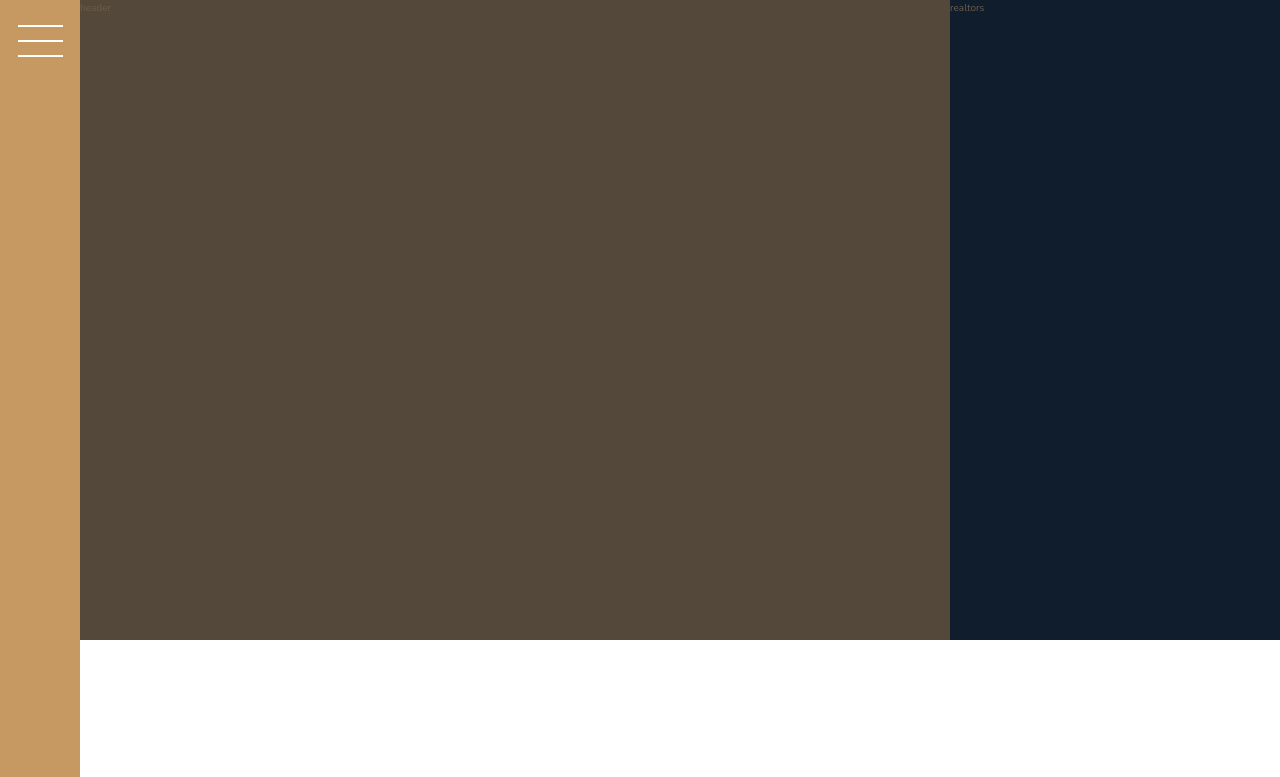
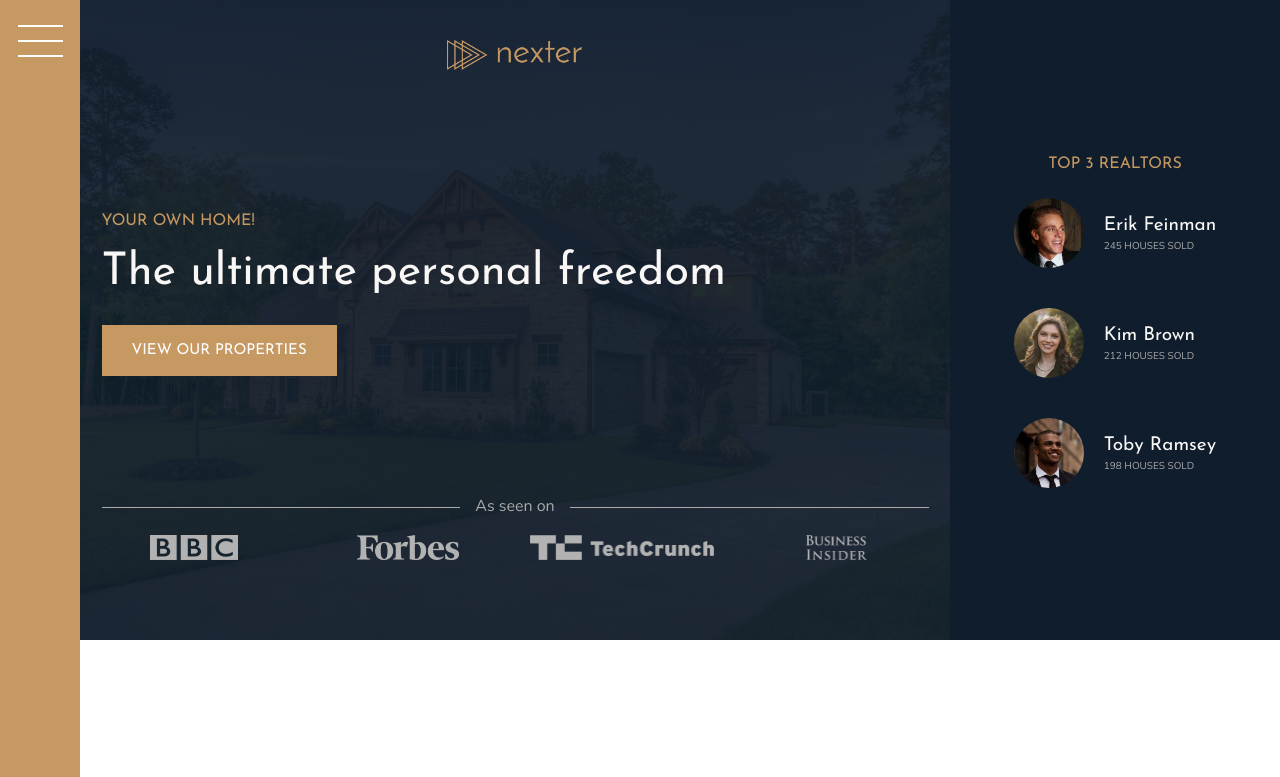
Before and after one commit to swiergoszp/nexter, a website: page index.html in a window 1280 px wide. Shown: the top 777 px of the page. Drawn offline with nearby package versions, Linux system fonts and the light colour scheme.

Commit message:
all sections complete

```diff
--- a/index.html
+++ b/index.html
@@ -17,11 +17,38 @@
       </div>
 
       <header class="header">
-        header
+        <img src="img/logo.png" alt="Nexter logo" class="header__logo">
+        <h3 class="heading-3">Your own home!</h3>
+        <h1 class="heading-1">The ultimate personal freedom</h1>
+        <button class="btn header__btn">View our properties</button>
+        <div class="header__seenon-text">As seen on</div>
+        <div class="header__seenon-logos">
+          <img src="img/logo-bbc.png" alt="BBC">
+          <img src="img/logo-forbes.png" alt="Forbes">
+          <img src="img/logo-techcrunch.png" alt="TechCrunch">
+          <img src="img/logo-bi.png" alt="BI">
+        </div>
       </header>
 
       <div class="realtors">
-        realtors
+        <h3 class="heading-3">Top 3 Realtors</h3>
+        <div class="realtors__list">
+          <img src="img/realtor-1.jpeg" alt="realtor 1" class="realtors__img">
+          <div class="realtors__details">
+            <h4 class="heading-4 heading-4--light">Erik Feinman</h4>
+            <p class="realtors__sold">245 houses sold</p>
+          </div>
+          <img src="img/realtor-2.jpeg" alt="realtor 2" class="realtors__img">
+          <div class="realtors__details">
+            <h4 class="heading-4 heading-4--light">Kim Brown</h4>
+            <p class="realtors__sold">212 houses sold</p>
+          </div>
+          <img src="img/realtor-3.jpeg" alt="realtor 3" class="realtors__img">
+          <div class="realtors__details">
+            <h4 class="heading-4 heading-4--light">Toby Ramsey</h4>
+            <p class="realtors__sold">198 houses sold</p>
+          </div>
+        </div>
       </div>
 
       <section class="features">
@@ -116,7 +143,7 @@
             <svg>
               <use xlink:href="img/sprite.svg#icon-expand"></use>
             </svg>
-            <p>325m<sup>2</sup></p>
+            <p>1070ft<sup>2</sup></p>
           </div>
           <div class="home__price">
             <svg>
@@ -149,7 +176,7 @@
             <svg>
               <use xlink:href="img/sprite.svg#icon-expand"></use>
             </svg>
-            <p>450m<sup>2</sup></p>
+            <p>1480ft<sup>2</sup></p>
           </div>
           <div class="home__price">
             <svg>
@@ -182,7 +209,7 @@
             <svg>
               <use xlink:href="img/sprite.svg#icon-expand"></use>
             </svg>
-            <p>250m<sup>2</sup></p>
+            <p>820ft<sup>2</sup></p>
           </div>
           <div class="home__price">
             <svg>
@@ -215,7 +242,7 @@
             <svg>
               <use xlink:href="img/sprite.svg#icon-expand"></use>
             </svg>
-            <p>480m<sup>2</sup></p>
+            <p>1575ft<sup>2</sup></p>
           </div>
           <div class="home__price">
             <svg>
@@ -248,7 +275,7 @@
             <svg>
               <use xlink:href="img/sprite.svg#icon-expand"></use>
             </svg>
-            <p>4230m<sup>2</sup></p>
+            <p>13880ft<sup>2</sup></p>
           </div>
           <div class="home__price">
             <svg>
@@ -281,7 +308,7 @@
             <svg>
               <use xlink:href="img/sprite.svg#icon-expand"></use>
             </svg>
-            <p>180m<sup>2</sup></p>
+            <p>591ft<sup>2</sup></p>
           </div>
           <div class="home__price">
             <svg>
--- a/sass/_gallery.scss
+++ b/sass/_gallery.scss
@@ -12,6 +12,12 @@
     height: 100%;
     object-fit: cover;
     display: block;
+    transition: transform .2s;
+  }
+
+  &__img:hover,
+  &__img:active {
+    transform: scale(1.05);
   }
 
   &__item {
--- a/sass/_header.scss
+++ b/sass/_header.scss
@@ -1,4 +1,56 @@
 .header {
   background-color: $color-grey-dark-1;
   grid-column: full-start / col-end 6;
+  background-image: linear-gradient(rgba($color-secondary, .93), rgba($color-secondary, .93)), url(../img/hero.jpeg);
+  background-size: cover;
+  background-position: center;
+  padding: 8rem;
+  padding-top: 4rem;
+
+  display: grid;
+  grid-template-rows: 1fr min-content 6rem 1fr;
+  grid-template-columns: max-content;
+  grid-gap: 1.5rem;
+  justify-content: center;
+
+  &__btn {
+    align-self: start;
+    justify-self: start;
+  }
+
+  &__logo {
+    height: 3rem;
+    justify-self: center;
+  }
+
+  &__seenon-text {
+    display: grid;
+    grid-template-columns: 1fr max-content 1fr;
+    grid-column-gap: 1.5rem;
+    align-items: center;
+
+    font-size: 1.6rem;
+    color: $color-grey-light-2;
+
+    &::before,
+    &::after {
+      content: "";
+      height: 1px;
+      display: block;
+      background-color: currentColor;
+    }
+  }
+
+  &__seenon-logos {
+    display: grid;
+    grid-template-columns: repeat(4, 1fr);
+    grid-column-gap: 3rem;
+    justify-items: center;
+
+    img {
+      height: 2.5rem;
+      filter: brightness(70%);
+    }
+  }
+
 }
--- a/sass/_realtors.scss
+++ b/sass/_realtors.scss
@@ -1,4 +1,34 @@
 .realtors {
   background-color: $color-secondary;
   grid-column: col-start 7 / full-end;
+  padding: 3rem;
+  display: grid;
+  align-content: center;
+  justify-content: center;
+  justify-items: center;
+  grid-row-gap: 2rem;
+
+  &__list {
+    display: grid;
+    grid-template-columns: min-content max-content;
+    grid-column-gap: 2rem;
+    grid-row-gap: 5vh;
+    align-items: center;
+  }
+
+  &__img {
+    width: 7rem;
+    border-radius: 50%;
+    display: block;
+  }
+
+  &__details {
+
+  }
+
+  &__sold {
+    text-transform: uppercase;
+    color: $color-grey-light-2;
+    margin-top: -3px;
+  }
 }
--- a/sass/_typography.scss
+++ b/sass/_typography.scss
@@ -5,6 +5,9 @@
 
 .heading-1 {
   @extend %heading;
+  font-size: 4.5rem;
+  color: $color-grey-light-1;
+  line-height: 1;
 }
 
 .heading-2 {
```
Also changed, not shown: css/style.css.
